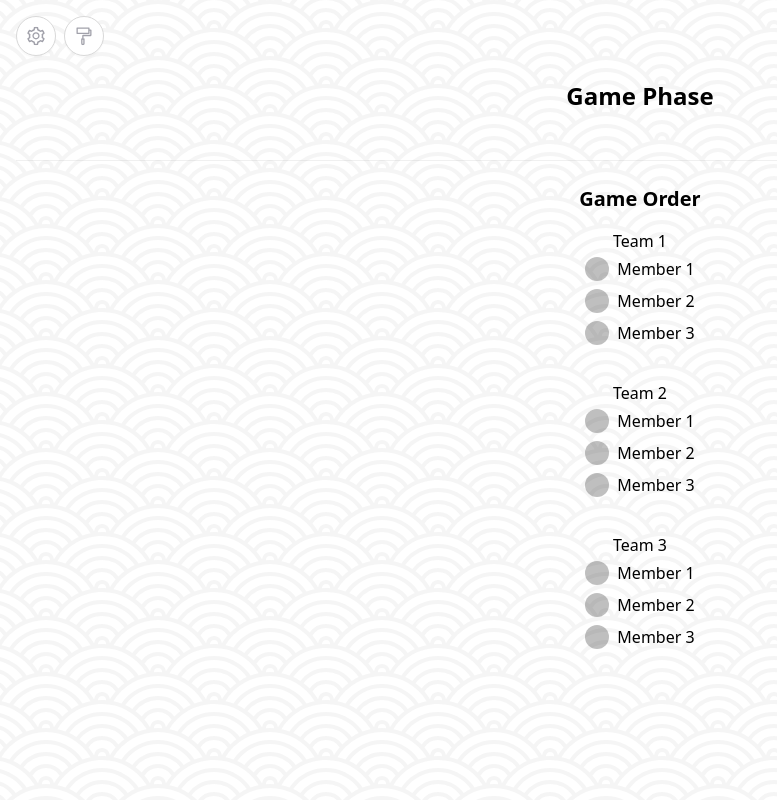
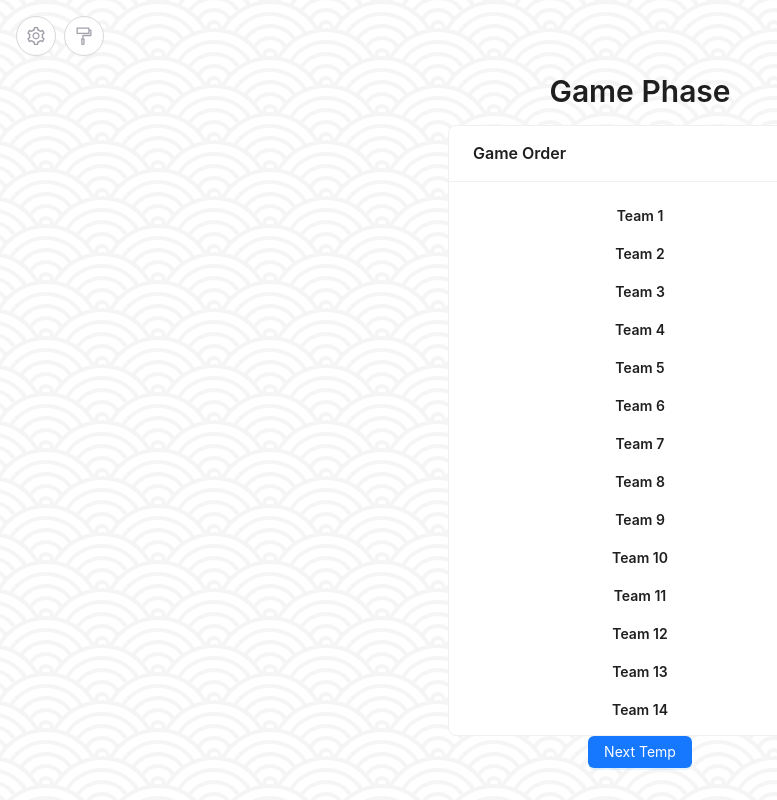
Before and after one commit to Abdo-reda/Cardey-B, a Vue app: page /game-phase in a window 1280 px wide. Shown: the whole page, without its empty margins (0-777 px from the left). Built offline with nearby package versions, Linux system fonts and the light colour scheme.

Commit message:
updated general look and feel, updated game phase view and word view

```diff
--- a/src/core/services/gameService.ts
+++ b/src/core/services/gameService.ts
@@ -19,6 +19,7 @@ export class GameService implements IGameService {
 
 	constructor() {
 		this.gameState = ref(new GameState());
+		this.initTeams(20);
 	}
 
 	async joinGameAsync(): Promise<void> {
--- a/src/views/BeginGameView.vue
+++ b/src/views/BeginGameView.vue
@@ -1,12 +1,9 @@
 <script setup lang="ts">
-import { Form, FormItem, Button, type FormInstance, Input, Divider, AvatarGroup, Avatar, TypographyTitle, Tag, Card, CardGrid } from 'ant-design-vue';
+import { Form, FormItem, Button, type FormInstance, Input, TypographyTitle, Tag, Card } from 'ant-design-vue';
 import { computed, inject, reactive, ref } from 'vue';
-import { MinusCircleOutlined, PlusOutlined } from '@ant-design/icons-vue';
 import router from '@/plugins/router';
 import { RoutesEnum } from '@/core/enums/routesEnum';
 import { CheckCircleOutlined, ClockCircleOutlined } from '@ant-design/icons-vue';
-import AvatarComponent from '@/components/AvatarComponent.vue';
-import { ColorsEnum } from '@/core/enums/colorsEnum';
 import { GameServiceKey } from '@/core/constants/injectionKeys';
 import type { IPlayer } from '@/core/interfaces/playerInterface';
 
--- a/src/views/GamePhaseView.vue
+++ b/src/views/GamePhaseView.vue
@@ -1,5 +1,12 @@
 <script setup lang="ts">
-import { Avatar, Divider } from 'ant-design-vue';
+import AvatarComponent from '@/components/AvatarComponent.vue';
+import { GameServiceKey } from '@/core/constants/injectionKeys';
+import { RoutesEnum } from '@/core/enums/routesEnum';
+import router from '@/plugins/router';
+import { Button, Card, TypographyText, TypographyTitle } from 'ant-design-vue';
+import { inject } from 'vue';
+
+const gameService = inject(GameServiceKey)!;
 
 interface IGamePhaseProps {
     currentPhase: number;
@@ -8,32 +15,45 @@ interface IGamePhaseProps {
 
 defineProps<IGamePhaseProps>();
 
+//TODO: highlight selected member / team
+//TODO: maybe redesign this page
+
+function nextTemp() {
+    console.log('next temp');
+    router.push({ name: RoutesEnum.PLAYING_WORD });
+}
+
 </script>
 
 <template>
-    <div>
-        <div class="flex flex-col justify-center items-center p-6">
-            <p class="text-2xl font-bold">Game Phase {{ currentPhase }}</p>
-            <p class="text-gray-600">{{ description }}</p>
+    <div class="grid p-4">
+        <div class="row-span-2 flex flex-col text-center justify-center items-center">
+            <TypographyTitle :level="2"> Game Phase {{ currentPhase }} </TypographyTitle>
+            <TypographyText> {{ description }} </TypographyText>
         </div>
-        <Divider />
-        <div class="flex flex-col justify-center items-center text-center">
-            <p class="text-xl font-semibold"> Game Order </p>
-            <div class="flex flex-col">
-                <div v-for="team in 3" :key=team class="my-4">
-                    <p> Team {{ team }} </p>
-                    <div class="flex flex-col">
-                        <div class="flex flex-row justify-center items-center gap-x-2 my-1" v-for="member in 3"
-                            :key=member>
-                            <Avatar size="small"> </Avatar>
-                            <p> Member {{ member }} </p>
+        <div class="row-span-10 overflow-hidden w-full flex gap-x-4 justify-center">
+            <Card title="Game Order" class="w-full grid max-w-sm" :body-style="{ 'overflow': 'auto' }">
+                <div class="flex flex-col justify-center items-center text-center">
+                    <div class="flex flex-col gap-y-4">
+                        <div v-for="team in gameService.gameState.value.teams" :key="team.id">
+                            <p class="font-semibold"> Team {{ team.id }}
+                            </p>
+                            <div class="flex flex-col">
+                                <div class="flex flex-row justify-center items-center gap-x-2 my-1"
+                                    v-for="playerId in team.players" :key=playerId>
+                                    <AvatarComponent :avatar-icon="gameService.getPlayer(playerId).avatar"
+                                        :color="team.color" :tooltip="gameService.getPlayer(playerId).name">
+                                    </AvatarComponent>
+                                    <p> {{ gameService.getPlayer(playerId).name }} </p>
+                                </div>
+                            </div>
                         </div>
                     </div>
                 </div>
-                <!-- Loop over teams -->
-                <!-- Loop over members of teams -->
-                <!-- Highlight selected/current turn of member -->
-            </div>
+            </Card>
+        </div>
+        <div class="row-span-2 flex justify-center gap-x-8">
+            <Button type="primary" @click="nextTemp"> Next Temp </Button>
         </div>
     </div>
 </template>
--- a/src/views/PlayingWordView.vue
+++ b/src/views/PlayingWordView.vue
@@ -1,5 +1,5 @@
 <script setup lang="ts">
-import { Button } from 'ant-design-vue';
+import { Button, TypographyParagraph, TypographyTitle } from 'ant-design-vue';
 import { ref } from 'vue';
 
 const timer = ref(60);
@@ -20,16 +20,14 @@ function passWord() {
 
 <template>
     <div class="h-full">
-        <div>
-            <p> Words Remaining {{ remainingWords }}</p>
-        </div>
         <div class="flex flex-col gap-y-4 justify-center items-center p-4 h-full">
-            <p class="text-2xl font-medium text-gray-600"> {{ timer }} </p>
-            <p class="text-3xl font-semibold"> {{ activeWord }}</p>
+            <p class="text-3xl font-medium text-gray-400"> {{ timer }} </p>
+            <TypographyTitle> {{ activeWord }}</TypographyTitle>
             <div class="flex flex-row jusitfy-center items-center gap-x-14 my-8">
                 <Button size="large" type="dashed" :danger="true" @click="skipWord">Skip</Button>
                 <Button size="large" type="primary" @click="passWord">Pass</Button>
             </div>
+            <TypographyParagraph> Words Remaining {{ remainingWords }}</TypographyParagraph>
         </div>
     </div>
 </template>
```
